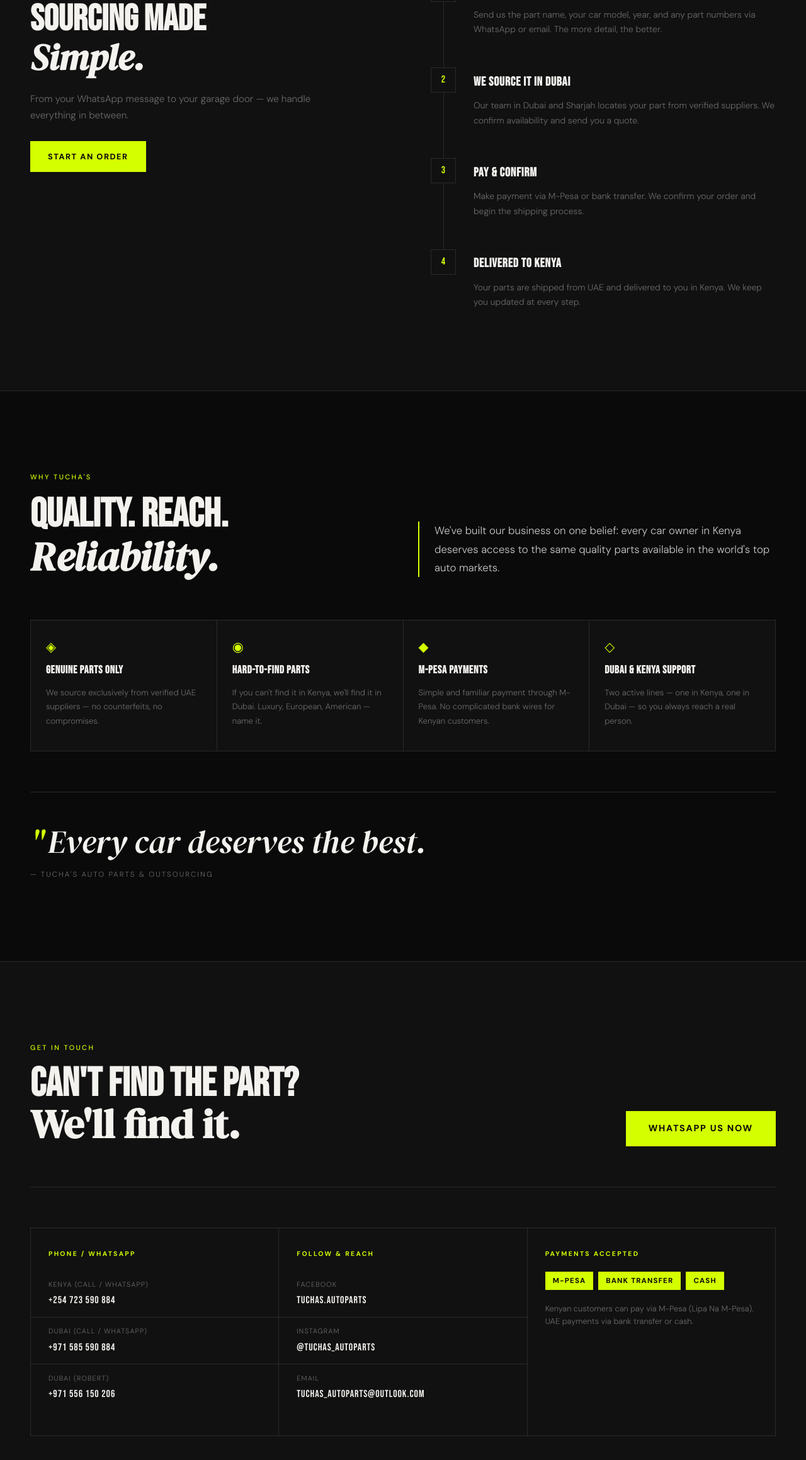
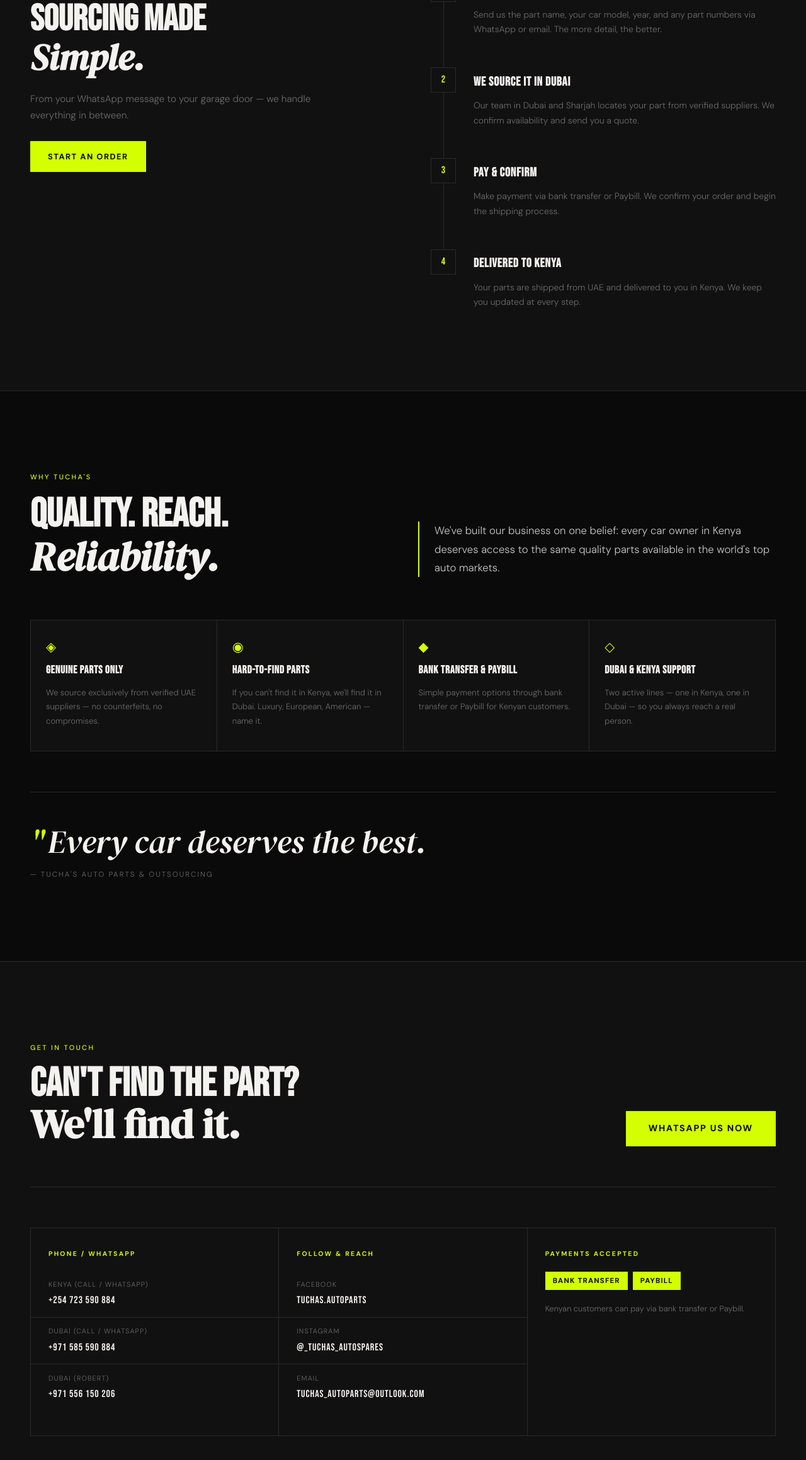
Before and after one commit to Kevrollin/tuchaautoparts, a React (Create React App) app: page / in a window 1280 px wide. Shown: the part 2330-4648 px from the top of the page at 63% size. Built offline with nearby package versions, Linux system fonts and the light colour scheme; the HTML template or start-up script is replaced by a standard one.

Commit message:
Initial commit | Project scafold and files population

```diff
--- a/src/components/Contact.jsx
+++ b/src/components/Contact.jsx
@@ -1,15 +1,16 @@
 import React from 'react';
 import './Contact.css';
+import { DUBAI_WHATSAPP_NUMBER, getWhatsAppOrderLink } from '../utils/whatsapp';
 
 const contacts = [
-  { label: 'Kenya (Call / WhatsApp)', value: '+254 723 590 884', href: 'https://wa.me/254723590884' },
-  { label: 'Dubai (Call / WhatsApp)', value: '+971 585 590 884', href: 'https://wa.me/971585590884' },
+  { label: 'Kenya (Call / WhatsApp)', value: '+254 723 590 884', href: getWhatsAppOrderLink() },
+  { label: 'Dubai (Call / WhatsApp)', value: '+971 585 590 884', href: getWhatsAppOrderLink(undefined, DUBAI_WHATSAPP_NUMBER) },
   { label: 'Dubai (Robert)', value: '+971 556 150 206', href: 'tel:+971556150206' },
 ];
 
 const social = [
   { label: 'Facebook', handle: 'tuchas.autoparts', href: 'https://www.facebook.com/tuchas.autoparts' },
-  { label: 'Instagram', handle: '@tuchas_autoparts', href: 'https://instagram.com/tuchas_autoparts' },
+  { label: 'Instagram', handle: '@_tuchas_autospares', href: 'https://instagram.com/_tuchas_autospares' },
   { label: 'Email', handle: 'tuchas_autoparts@outlook.com', href: 'mailto:tuchas_autoparts@outlook.com' },
 ];
 
@@ -28,7 +29,7 @@
             </h2>
           </div>
           <a
-            href="https://wa.me/254723590884"
+            href={getWhatsAppOrderLink()}
             className="btn btn-primary cta-btn"
             target="_blank"
             rel="noreferrer"
@@ -66,12 +67,11 @@
           <div className="contact-col payments-col">
             <p className="col-label">Payments Accepted</p>
             <div className="payment-tags">
-              <span className="pay-tag">M-Pesa</span>
               <span className="pay-tag">Bank Transfer</span>
-              <span className="pay-tag">Cash</span>
+              <span className="pay-tag">Paybill</span>
             </div>
             <p className="pay-note">
-              Kenyan customers can pay via M-Pesa (Lipa Na M-Pesa). UAE payments via bank transfer or cash.
+              Kenyan customers can pay via bank transfer or Paybill.
             </p>
           </div>
         </div>
--- a/src/components/Hero.jsx
+++ b/src/components/Hero.jsx
@@ -1,5 +1,6 @@
 import React from 'react';
 import './Hero.css';
+import { getWhatsAppOrderLink } from '../utils/whatsapp';
 
 export default function Hero() {
   return (
@@ -29,7 +30,7 @@
 
           <div className="hero-actions anim-fade-up d4">
             <a
-              href="https://wa.me/254723590884"
+              href={getWhatsAppOrderLink()}
               className="btn btn-primary"
               target="_blank"
               rel="noreferrer"
--- a/src/components/HowItWorks.jsx
+++ b/src/components/HowItWorks.jsx
@@ -1,5 +1,6 @@
 import React from 'react';
 import './HowItWorks.css';
+import { getWhatsAppOrderLink } from '../utils/whatsapp';
 
 const steps = [
   {
@@ -17,7 +18,7 @@
   {
     num: '3',
     title: 'Pay & Confirm',
-    desc: 'Make payment via M-Pesa or bank transfer. We confirm your order and begin the shipping process.',
+    desc: 'Make payment via bank transfer or Paybill. We confirm your order and begin the shipping process.',
     cta: null,
   },
   {
@@ -44,7 +45,7 @@
               From your WhatsApp message to your garage door — we handle everything in between.
             </p>
             <a
-              href="https://wa.me/254723590884"
+              href={getWhatsAppOrderLink()}
               className="btn btn-primary how-cta"
               target="_blank"
               rel="noreferrer"
--- a/src/components/Navbar.jsx
+++ b/src/components/Navbar.jsx
@@ -1,5 +1,6 @@
 import React, { useState, useEffect } from 'react';
 import './Navbar.css';
+import { getWhatsAppOrderLink } from '../utils/whatsapp';
 
 export default function Navbar() {
   const [scrolled, setScrolled] = useState(false);
@@ -35,7 +36,7 @@
               {l.label}
             </a>
           ))}
-          <a href="https://wa.me/254723590884" className="nav-cta" target="_blank" rel="noreferrer">
+          <a href={getWhatsAppOrderLink()} className="nav-cta" target="_blank" rel="noreferrer">
             Order Now
           </a>
         </nav>
--- a/src/components/WhyUs.jsx
+++ b/src/components/WhyUs.jsx
@@ -14,8 +14,8 @@
   },
   {
     icon: '◆',
-    title: 'M-Pesa Payments',
-    desc: 'Simple and familiar payment through M-Pesa. No complicated bank wires for Kenyan customers.',
+    title: 'Bank Transfer & Paybill',
+    desc: 'Simple payment options through bank transfer or Paybill for Kenyan customers.',
   },
   {
     icon: '◇',
--- /dev/null
+++ b/src/utils/whatsapp.js
@@ -0,0 +1,16 @@
+const KENYA_WHATSAPP_NUMBER = '254723590884';
+const DUBAI_WHATSAPP_NUMBER = '971585590884';
+
+export const WHATSAPP_ORDER_MESSAGE = [
+  "Hi Tucha's Autoparts, I’d like to place an order.",
+  'Part needed:',
+  'Car make/model/year:',
+  'Location:',
+  'I can also share an image of the part if needed.',
+].join('\n');
+
+export function getWhatsAppOrderLink(message = WHATSAPP_ORDER_MESSAGE, phoneNumber = KENYA_WHATSAPP_NUMBER) {
+  return `https://wa.me/${phoneNumber}?text=${encodeURIComponent(message)}`;
+}
+
+export { KENYA_WHATSAPP_NUMBER, DUBAI_WHATSAPP_NUMBER };
```
